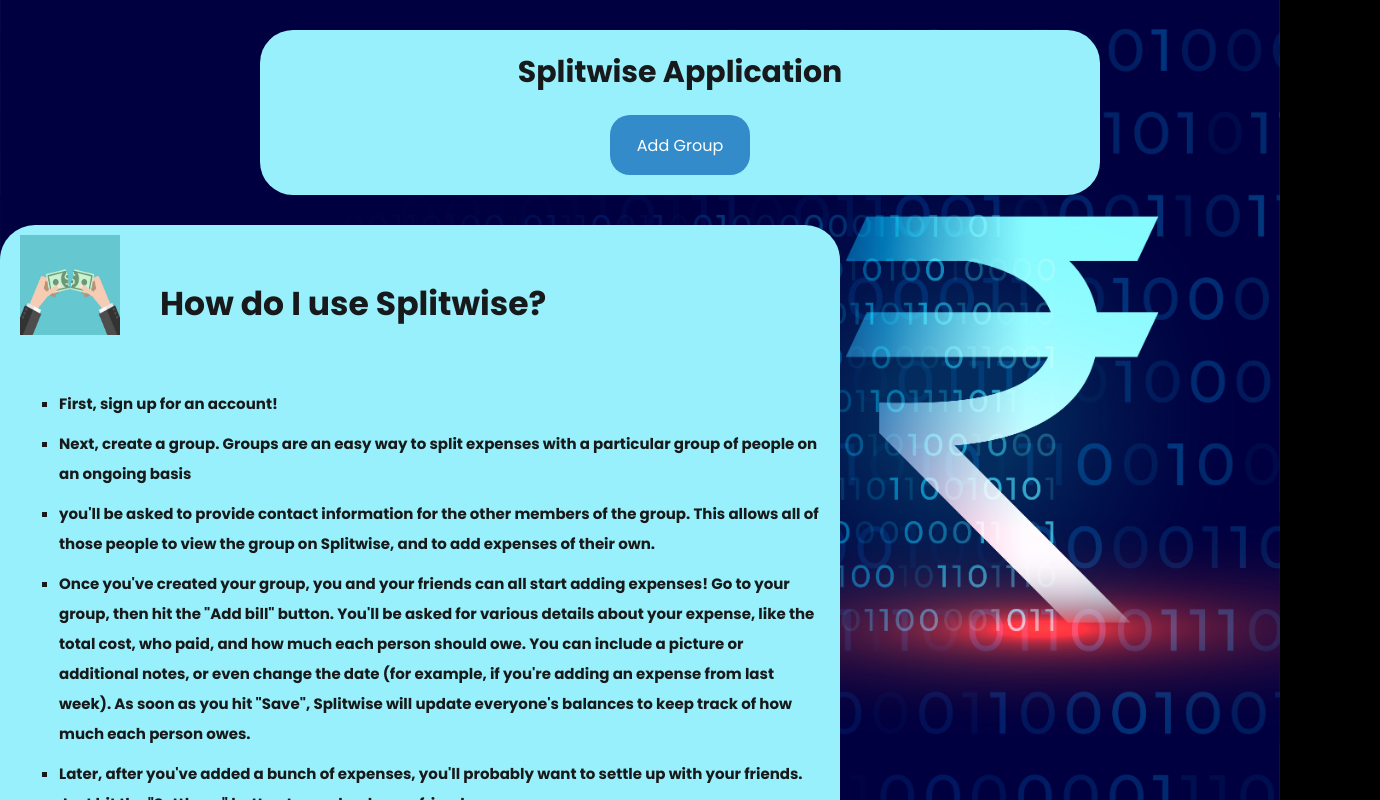
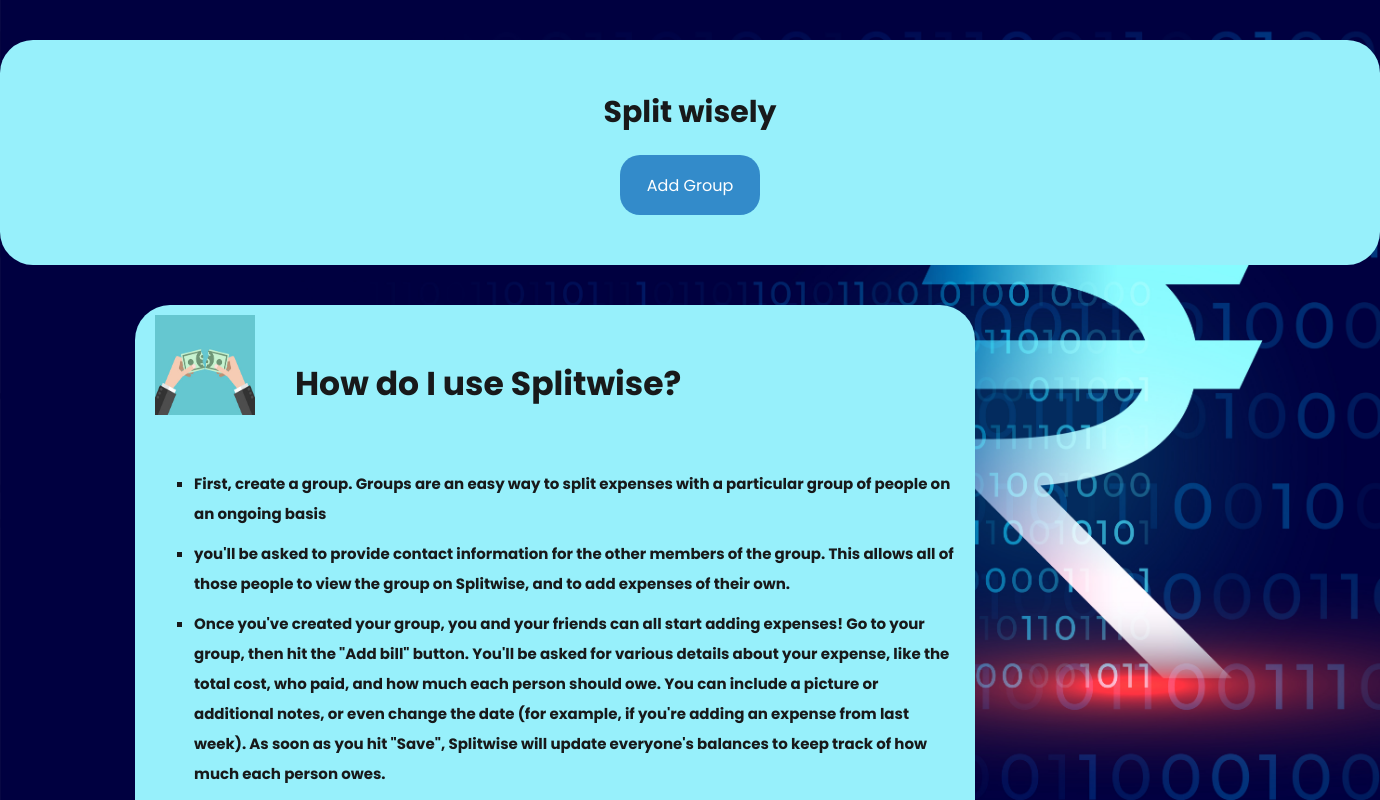
Before and after one commit to sapna-sarvaiya/Splitwise-app, a React (Create React App) app: page /home in a window 1280 px wide. Shown: the top 800 px of the page, 1380 px wide, since content can reach past the window. Built offline with nearby package versions, Linux system fonts and the light colour scheme.

Commit message:
design changes

```diff
--- a/src/assets/styles/common/common.scss
+++ b/src/assets/styles/common/common.scss
@@ -1427,12 +1427,13 @@
 	background: transparent !important;
 }
 .desc-color{
-	// color: white;
 	max-width: 800px;
-	padding: 10px 20px;
+    padding: 10px 20px;
     background-color: #97f0fb;
     border-radius: 35px;
-	padding-bottom: 55px;
+    padding-bottom: 55px;
+    margin-left: 135px;
+    margin-top: 40px;
     height: 560px;
 
 	ul {
--- a/src/assets/styles/common/commonComponent.scss
+++ b/src/assets/styles/common/commonComponent.scss
@@ -1,9 +1,10 @@
 .container {
-    background: #97f0fb;
+	background: #97f0fb;
     width: 100%;
-    max-width: 800px;
-    margin: 30px 260px;
-    padding: 20px;
+    max-width: 1490px;
+    padding: 50px 50px 50px 50px;
+    margin: 40px auto;
+    /* padding: 20px; */
     border-radius: 33px;
 
     .group-wrapper {
--- a/src/features/ExpenseFormCard/container/expenseGroupContainer.tsx
+++ b/src/features/ExpenseFormCard/container/expenseGroupContainer.tsx
@@ -42,7 +42,7 @@
   return (
     <>
       <div className='container'>
-        <p className='font-size--30 font--bold text--center mb--20'>Splitwise Application</p>
+        <p className='font-size--30 font--bold text--center mb--20'>Split wisely</p>
         <div className='flex justify-content--center'>
           <button onClick={(() => navigate('/expense', { state: { members: groups.members } }))} className='common-btn add-btn' type='submit'>Add Group</button>
         </div>
@@ -54,10 +54,7 @@
           </h4></div>
         <ul>
           <li>
-            First, sign up for an account!
-          </li>
-          <li>
-            Next, create a group.  Groups are an easy way to split expenses with a particular group of people on an ongoing basis
+            First, create a group.  Groups are an easy way to split expenses with a particular group of people on an ongoing basis
           </li>
           <li>
             you'll be asked to provide contact information for the other members of the group. This allows all of those people to view the group on Splitwise, and to add expenses of their own.
```
